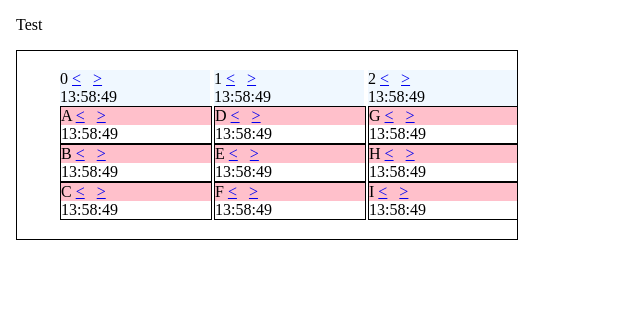
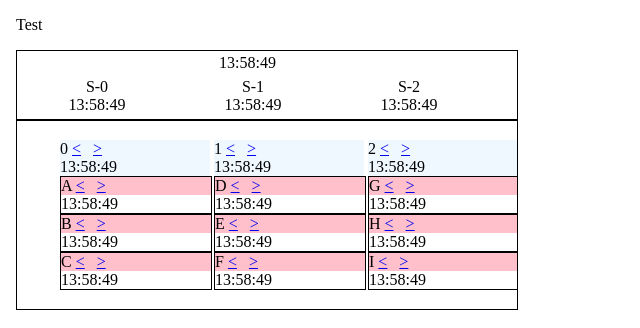
Before and after one commit to rsvoboda/rsvoboda-playground, an Angular app in the folder onpushplay/: page / in a window 1280 px wide. Shown: the top 328 px of the page, without its empty margins (0-640 px from the left). Built offline with nearby package versions, Linux system fonts and the light colour scheme.

Commit message:
Headers offset problem - events get triggered to demonstrate the scrolling problem

```diff
--- a/onpushplay/src/app/app.component.ts
+++ b/onpushplay/src/app/app.component.ts
@@ -6,7 +6,12 @@ import {List} from 'immutable';
   template: `
     <body>
     <p>Test</p>
-    <div style="width: 500px; border: solid 1px black; overflow: scroll;">
+
+    <app-headers
+    [states]="states"
+    [leftOffset]="leftOffset"></app-headers>
+
+    <div style="width: 500px; border: solid 1px black; overflow: scroll;" (scroll)="onScrollX($event)">
       <table>
         <tr style="vertical-align: top">
           <td *ngFor="let state of states ; let i = index " style="width: 150px; min-width: 150px;">
@@ -23,6 +28,7 @@ import {List} from 'immutable';
 })
 export class AppComponent {
   states: List<List<Item>> = List<List<Item>>();
+  leftOffset = '0px';
 
   constructor() {
     this.states = this.states.withMutations(mutable => {
@@ -59,6 +65,12 @@ export class AppComponent {
       this.states = this.states.insert(event.to, state);
     }
 
+  }
+
+  onScrollX(event: Event) {
+    const boardLeftOffset: number = event.target['scrollLeft'] * -1;
+    this.leftOffset = boardLeftOffset + 'px';
+    console.log('Setting offset to ' + this.leftOffset);
   }
 }
 
@@ -198,3 +210,64 @@ export class Item {
     this.name = name;
   }
 }
+
+@Component({
+  selector: 'app-headers',
+  template: `
+    <div style="width: 500px; border: solid 1px black; overflow: hidden ; left: -300px">
+      <table [ngStyle]="{left: leftOffset}">
+        <tr>
+          <td style="padding-left: 200px" [attr.colspan]="states.size">{{lastChanged()}}</td>
+        </tr>
+        <tr style="vertical-align: top ; overflow: hidden ;  white-space: nowrap">
+          <app-header *ngFor="let state of states ; let i = index "
+                      [state]="i">
+          </app-header>
+        </tr>
+      </table>
+    </div>
+  `,
+  changeDetection: ChangeDetectionStrategy.OnPush
+})
+export class HeadersComponent {
+  @Input()
+  states: List<Item> = List<Item>();
+  private _leftOffset: string;
+
+
+  @Input()
+  set leftOffset(value: string) {
+    console.log('Received offset to ' + this._leftOffset);
+    this._leftOffset = value;
+  }
+
+  get leftOffset(): string {
+    return this._leftOffset;
+  }
+
+  lastChanged() {
+    const date: Date = new Date();
+    return date.getHours() + ':' + date.getMinutes() + ':' + date.getSeconds();
+  }
+}
+
+@Component({
+  selector: 'app-header',
+  template: `
+      <td style="width: 150px; min-width: 150px; text-align: center">
+        <div>S-{{state}}</div>
+        <div>{{lastChanged()}}</div>
+      </td>
+  `,
+  changeDetection: ChangeDetectionStrategy.OnPush
+})
+export class HeaderComponent {
+  @Input()
+  state: number;
+
+
+  lastChanged() {
+    const date: Date = new Date();
+    return date.getHours() + ':' + date.getMinutes() + ':' + date.getSeconds();
+  }
+}
--- a/onpushplay/src/app/app.module.ts
+++ b/onpushplay/src/app/app.module.ts
@@ -1,11 +1,13 @@
 import { BrowserModule } from '@angular/platform-browser';
 import { NgModule } from '@angular/core';
 
-import {AppComponent, StateComponent, ItemComponent} from './app.component';
+import {AppComponent, HeaderComponent, HeadersComponent, StateComponent, ItemComponent } from './app.component';
 
 @NgModule({
   declarations: [
       AppComponent,
+      HeaderComponent,
+      HeadersComponent,
       ItemComponent,
       StateComponent
   ],
```
